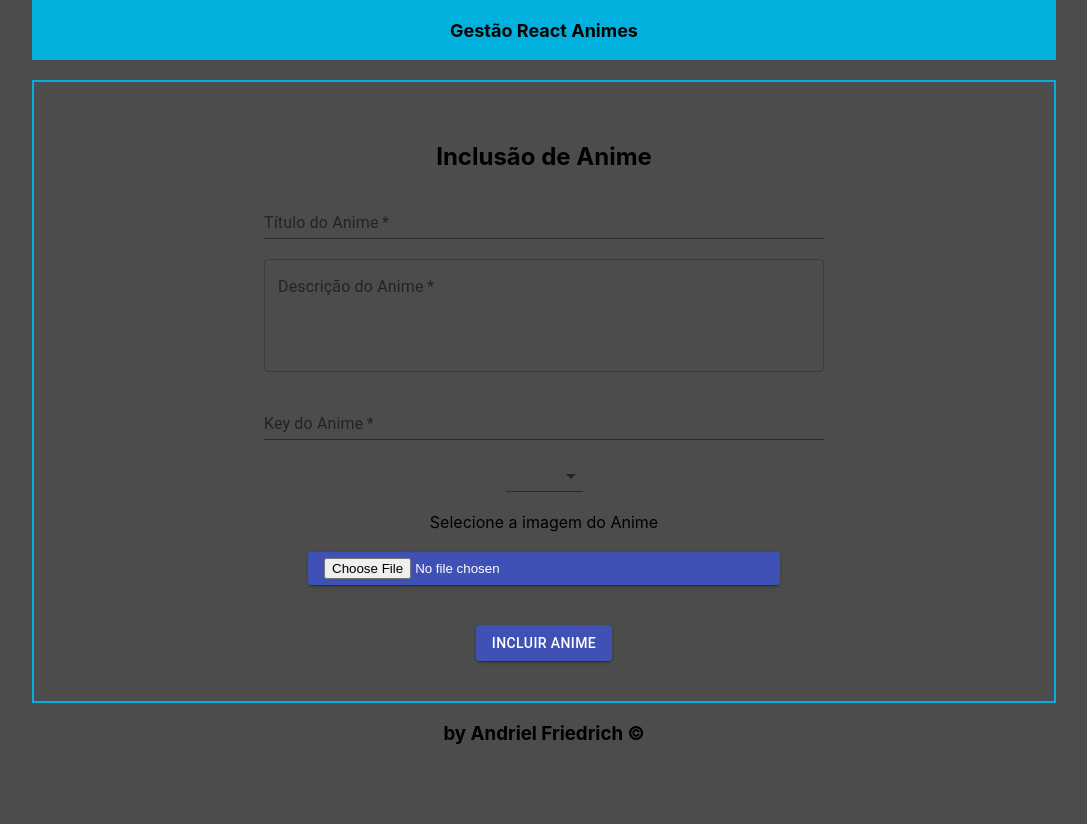
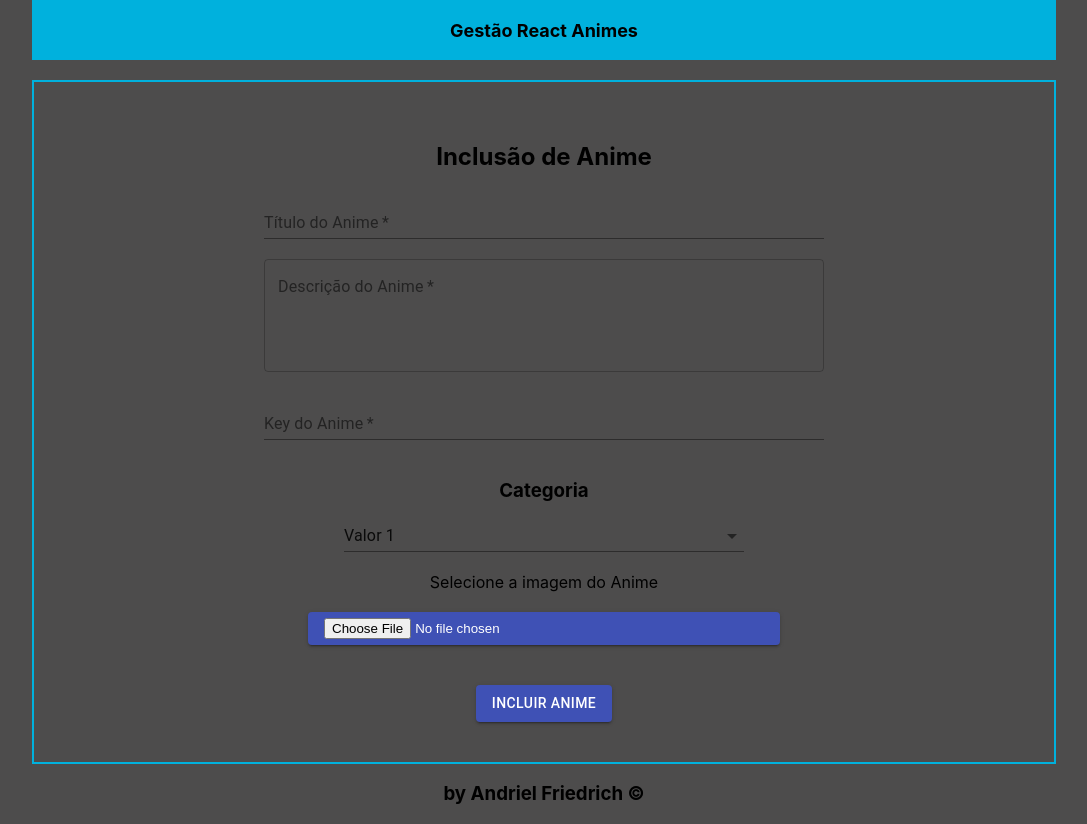
Before and after one commit to ANDRIEL123/front-reactanimes, a React (Create React App) app: page /incluir-anime in a window 1280 px wide. Shown: the whole page, without its empty margins (96-1183 px from the left). Before the commit the page ends 800 px from the top, so only its background shows below. Built offline with nearby package versions, Linux system fonts and the light colour scheme.

Commit message:
Testes diversos

```diff
--- a/src/pages/inclusao.js
+++ b/src/pages/inclusao.js
@@ -3,9 +3,10 @@ import TextField from '@material-ui/core/TextField'
 import Button from '@material-ui/core/Button'
 import Input from '@material-ui/core/Input';
 import api from '../services/api'
-import Select from '@material-ui/core/Select';
 import Header from './header'
 import './inclusao.css'
+import Select from '@material-ui/core/Select';
+
 
 export default class Incluir extends Component {
     state = {
@@ -18,6 +19,7 @@ export default class Incluir extends Component {
 
     changeHandler = e => {
         this.setState({ [e.target.name]: e.target.value })
+        console.log(e.target.value)
     }
 
     handleSubmit = e => {
@@ -127,19 +129,18 @@ export default class Incluir extends Component {
                             required />
 
                         <br></br><br></br>
+                        <h3>Categoria</h3>
                         <Select
                             native
+                            name="categoria"
                             value={categoria}
                             onChange={this.changeHandler}
-                            inputProps={{
-                                name: 'age',
-                                id: 'age-native-simple',
-                            }}
+                            style={{ width: "50vmin" }}
                         >
-                            <option aria-label="None" value="" />
-                            <option value={10}>Ten</option>
-                            <option value={20}>Twenty</option>
-                            <option value={30}>Thirty</option>
+
+                            <option value="valor1">Valor 1</option>
+                            <option value="valor2">Valor 2</option>
+                            <option value="valor3">Valor 3</option>
                         </Select>
                         <br></br><br></br>
                         Selecione a imagem do Anime <br></br><br></br>
--- a/src/pages/menu.js
+++ b/src/pages/menu.js
@@ -63,12 +63,23 @@ export default class Menu extends Component {
         e.preventDefault();
     }
 
+    /*
     filterAnimes = (animes, query) => {
         var filteredArray = animes.filter(anime => {
             return anime.title.toLowerCase().indexOf(query.toLowerCase()) >= 0;
         });
         this.setState({ animesAux: filteredArray })
     };
+    */
+
+    loadFilterAnimes = async () => {
+        const response = await api.get('/animes/filter/animes', {
+            titleAnime: this.state.search
+        })
+
+        console.log(response.data.response)
+        console.log(this.state.search)
+    }
 
     removerAnime = (anime, index) => {
         const { animesAux } = this.state
@@ -106,10 +117,10 @@ export default class Menu extends Component {
                 </div>
                 <div className="search">
                     <TextField label="Pesquise um anime"
-                        onKeyDown={(event) => { if (event.keyCode === 13) { this.filterAnimes(animes, search) } }}
+                        onKeyDown={(event) => { if (event.keyCode === 13) { this.loadFilterAnimes() } }}
                         type="text"
                         onChange={this.handleChangeSearch.bind(this)} />
-                    <Button variant="contained" type="submit" color="primary" onClick={() => this.filterAnimes(animes, search)} >Pesquisar anime</Button>
+                    <Button variant="contained" type="submit" color="primary" onClick={() => this.loadFilterAnimes()} >Pesquisar anime</Button>
                 </div>
 
 
```
Also changed, not shown: 1 other file (tests, documents, lock files or other folders).
